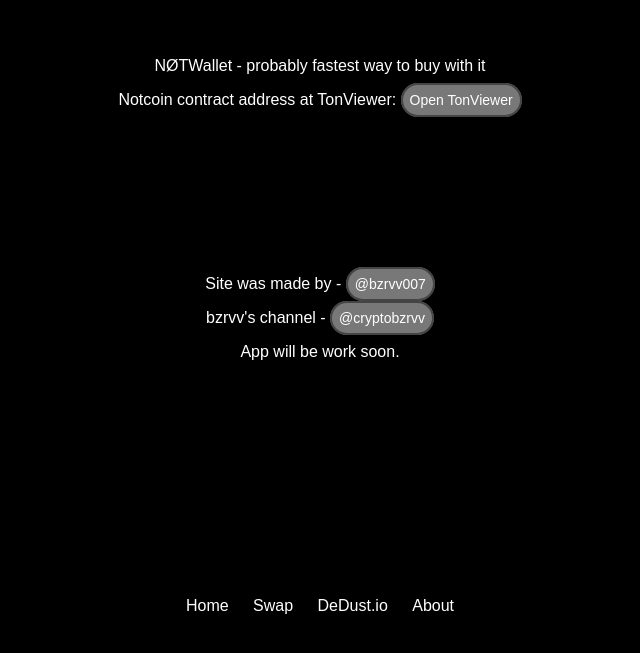
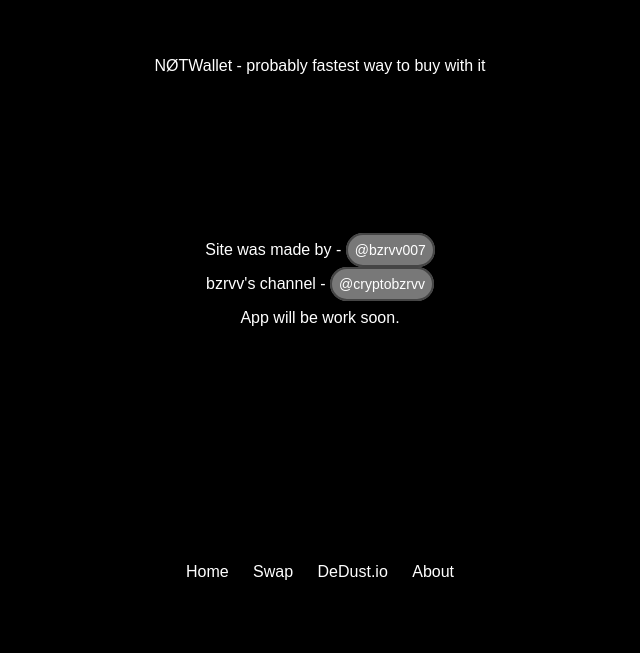
Before and after one commit to ebzrvf/notwallet, a plain HTML site: page index.html in a window 1280 px wide. Shown: the part 119-772 px from the top of the page, without its empty margins (320-960 px from the left). Drawn offline with Linux system fonts and the light colour scheme; a web font is replaced by a local one.

Commit message:
Update index.html

```diff
--- a/index.html
+++ b/index.html
@@ -23,7 +23,6 @@
         </header>
         <section>
             <p align="center">NØTWallet - probably fastest way to buy with it</p>
-            <p align="center">Notcoin contract address at TonViewer: <a href="https://tonviewer.com/EQAvlWFDxGF2lXm67y4yzC17wYKD9A0guwPkMs1gOsM__NOT" class="btn1">Open TonViewer</a></p>
             <p class="ebal" style="text-align: center; color: white;">Site was made by - <a href="https://t.me/bzrvv007" class="btn1">@bzrvv007</a></p>
             <p style="text-align: center; color: white;">bzrvv's channel - <a href="https://t.me/cryptobzrvv" class="btn1">@cryptobzrvv</a></p>
             <p style="text-align: center; color: white;">App will be work soon.</p>
```
